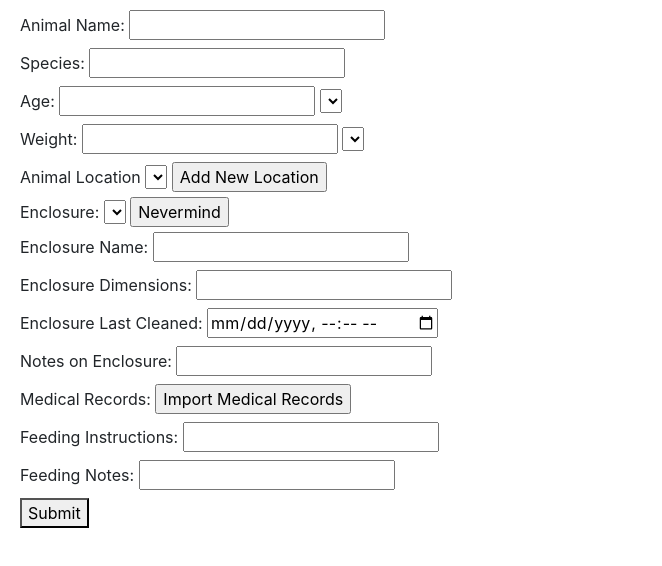
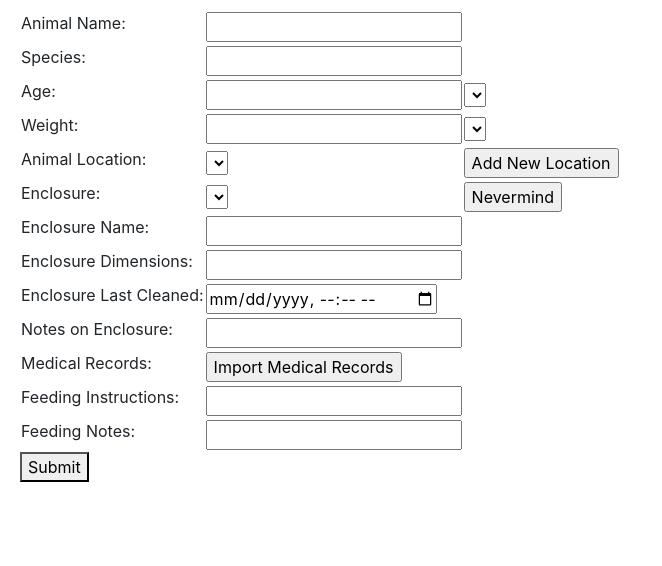
Before and after one commit to scottboyd-ai/Animal-Tracking-System, a website: page src/public/html/newanimal.html in a window 1280 px wide. Both pictures are taken after a click on the button "Add New Enclosure". Shown: the whole page, without its empty margins (0-662 px from the left). Drawn offline with nearby package versions, Linux system fonts and the light colour scheme.

Commit message:
Moved fields to table for consistent display

```diff
--- a/src/public/html/newanimal.html
+++ b/src/public/html/newanimal.html
@@ -6,92 +6,143 @@
 </head>
 <body>
 <form action="/animals/new" method="post">
-    <div>
-        <label>Animal Name:
+    <table>
+        <tr>
+            <td>
+                <label>Animal Name:</label>
+            </td>
+            <td>
                 <input type="text" name="animalName"/>
-        </label>
-    </div>
-    <div>
-        <label>Species:
+            </td>
+        </tr>
+        <tr>
+            <td>
+                <label>Species:</label>
+            </td>
+            <td>
                 <input type="text" name="species"/>
-        </label>
-    </div>
-    <div>
-        <label>Age:
+            </td>
+        </tr>
+        <tr>
+            <td>
+                <label>Age:</label>
+            </td>
+            <td>
                 <input type="number" name="age">
+            </td>
+            <td>
                 <select name="ageUnit">
                     {{{ageUnitOptions}}}
                 </select>
-        </label>
-    </div>
-    <div>
-        <label>Weight:
+            </td>
+        </tr>
+        <tr>
+            <td>
+                <label>Weight:</label>
+            </td>
+            <td>
                 <input type="number" name="weight">
+            </td>
+            <td>
                 <select name="weightUnit">
                     {{{weightUnitOptions}}}
                 </select>
-        </label>
-    </div>
-    <div>
-        <label>Animal Location
+            </td>
+        </tr>
+        <tr>
+            <td>
+                <label>Animal Location:</label>
+
+            </td>
+            <td>
                 <select name="animalLocation">
                     {{{animalLocationOptions}}}
                 </select>
-        </label>
+            </td>
+            <td>
                 <input type="button" id="newLocationButton" onclick="newLocation()" value="Add New Location">
                 <input type="hidden" id="newLocationVal" name="newLocationVal">
-    </div>
-    <div id="newLocation">
-        <label>Location Name:
+            </td>
+        </tr>
+        <tr id="newLocation">
+            <td>
+                <label>Location Name:</label>
+            </td>
+            <td>
                 <input id="locationName" name="locationName"/>
-        </label>
-    </div>
-    <div>
-        <label>Enclosure:
+            </td>
+        </tr>
+        <tr>
+            <td>
+                <label>Enclosure:</label>
+            </td>
+            <td>
                 <select name="enclosure">
                     {{{enclosureOptions}}}
                 </select>
-        </label>
+            </td>
+            <td>
                 <input type="button" id="newEnclosureButton" onclick="newEnclosure()" value="Add New Enclosure">
                 <input type="hidden" id="newEnclosureVal" name="newEnclosureVal">
-        <div id="newEnclosure">
-            <div>
-                <label>Enclosure Name:
+            </td>
+        </tr>
+        <tr class="newEnclosure">
+            <td>
+                <label>Enclosure Name:</label>
+            </td>
+            <td>
                 <input id="enclosureName" name="enclosureName">
-                </label>
-            </div>
-            <div>
-                <label>Enclosure Dimensions:
+            </td>
+        </tr>
+        <tr class="newEnclosure">
+            <td>
+                <label>Enclosure Dimensions:</label>
+            </td>
+            <td>
                 <input id="dimensions" name="dimensions">
-                </label>
-            </div>
-            <div>
-                <label>Enclosure Last Cleaned:
+            </td>
+        </tr>
+        <tr class="newEnclosure">
+            <td>
+                <label>Enclosure Last Cleaned:</label>
+            </td>
+            <td>
                 <input id="enclosureLastCleaned" name="enclosureLastCleaned" type="datetime-local">
-                </label>
-            </div>
-            <div>
-                <label>Notes on Enclosure:
+            </td>
+        </tr>
+        <tr class="newEnclosure">
+            <td>
+                <label>Notes on Enclosure:</label>
+            </td>
+            <td>
                 <input id="enclosureNotes" name="enclosureNotes">
-                </label>
-            </div>
-        </div>
-    </div>
-    <div>
-        <label>Medical Records:
+            </td>
+        </tr>
+        <tr>
+            <td>
+                <label>Medical Records:</label>
+            </td>
+            <td>
                 <input type="button" onclick="importMedicalRecords()" value="Import Medical Records">
-        </label>
-    </div>
-    <div>
-        <label>Feeding Instructions:
+            </td>
+        </tr>
+        <tr>
+            <td>
+                <label>Feeding Instructions:</label>
+            </td>
+            <td>
                 <input name="feedingInstructions">
-        </label>
-    </div>
-    <div>
-        <label>Feeding Notes:
+            </td>
+        </tr>
+        <tr>
+            <td>
+                <label>Feeding Notes:</label>
+            </td>
+            <td>
                 <input name="feedingNotes">
-        </label>
-    </div>
+            </td>
+        </tr>
+    </table>
     <div>
         <button type="submit">Submit</button>
     </div>
@@ -121,7 +172,7 @@
 
 <script>
     let enclosureShow = false;
-    const newEnclosureElement = $('#newEnclosure');
+    const newEnclosureElement = $('.newEnclosure');
     let locationShow = false;
     const newLocationElement = $('#newLocation');
 
@@ -130,13 +181,13 @@
         newLocationElement.hide();
     });
 
-    function newEnclosure(){
-        if(enclosureShow){
+    function newEnclosure() {
+        if (enclosureShow) {
             newEnclosureElement.hide();
             $('#newEnclosureButton').val('Add New Enclosure');
             clearEnclosureFields();
             enclosureShow = false;
-        } else{
+        } else {
             newEnclosureElement.show();
             $('#newEnclosureButton').val('Nevermind');
             enclosureShow = true;
@@ -144,20 +195,20 @@
         $('#newEnclosureVal').val(enclosureShow.toString());
     }
 
-    function clearEnclosureFields(){
+    function clearEnclosureFields() {
         $('#enclosureName').val('');
         $('#dimensions').val('');
         $('#enclosureLastCleaned').val('');
         $('#enclosureNotes').val('');
     }
 
-    function newLocation(){
-        if(locationShow){
+    function newLocation() {
+        if (locationShow) {
             newLocationElement.hide();
             $('#newLocationButton').val('Add New Location');
             clearLocationFields();
             locationShow = false;
-        } else{
+        } else {
             newLocationElement.show();
             $('#newLocationButton').val('Nevermind');
             locationShow = true;
@@ -165,11 +216,11 @@
         $('#newLocationVal').val(locationShow.toString());
     }
 
-    function clearLocationFields(){
+    function clearLocationFields() {
         $('#locationName').val('');
     }
 
-    function importMedicalRecords(){
+    function importMedicalRecords() {
         alert('Pay the devs more to get this feature!');
     }
 </script>
```
Lines whose indentation alone changed are shown as unchanged.
